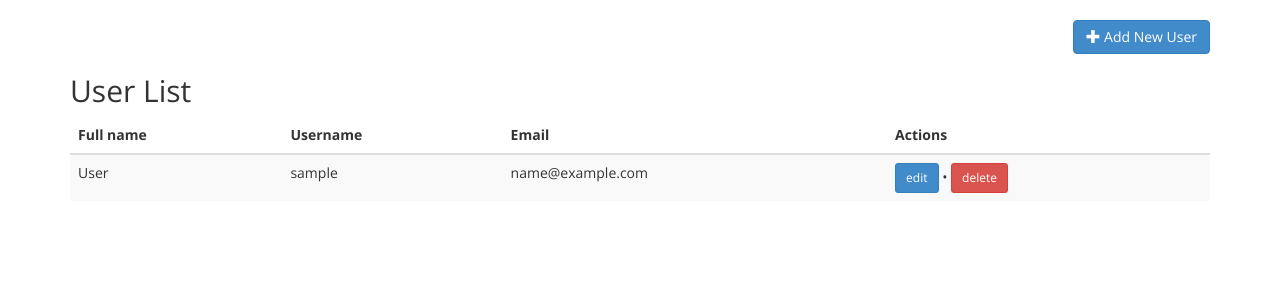
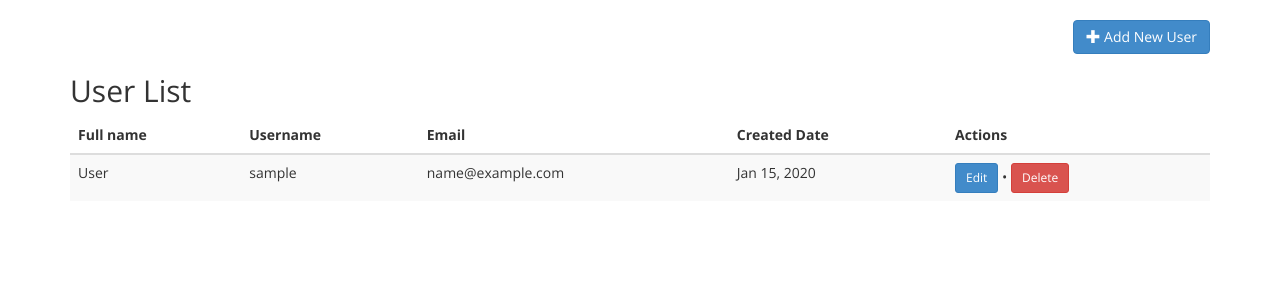
Before and after one commit to MilindaS/buycom, a PHP site: page /storeadmin/user_list.php in a window 1280 px wide. Shown: the part 52-352 px from the top of the page. Run offline with PHP 8.4, Linux system fonts and the light colour scheme; a user stored in the database is signed in; tables that the repository leaves empty or names only in its code hold one stand-in row (values such as "Sample post"); a stand-in replaces the project's code that opens the database connection; some libraries are stand-ins or nearby versions.

Commit message:
Added user add edit delete

```diff
--- a/storeadmin/user_list.php
+++ b/storeadmin/user_list.php
@@ -10,7 +10,14 @@ if (!isset($_SESSION["manager"])) {
 include "../storescripts/connect_to_mysql.php";
 
 
+if (isset($_GET['deleteid'])) {
 
+	$id = $_GET['deleteid'];
+	$sql = mysqli_query($link,"DELETE FROM user WHERE id='$id'") or die (mysqli_error());
+
+	header("location: user_list.php");
+
+}
 
 
 ?>
@@ -50,15 +57,10 @@ include "../storescripts/connect_to_mysql.php";
 						<th>Full name</th>
 						<th>Username</th>
 						<th>Email</th>
+						<th>Created Date</th>
 						<th>Actions</th>
 					</tr>
 				</thead>
-
-
-
-
-
-
 				<tbody>
 					<?php
 					$sql = mysqli_query($link,"SELECT * FROM user ORDER BY date_created DESC");
@@ -75,10 +77,12 @@ include "../storescripts/connect_to_mysql.php";
 								<td><?php echo $fullname;?></td>
 								<td><?php echo $username;?></td>
 								<td><?php echo $email;?></td>
+								<td><?php echo $date_created;?></td>
+
 								<td>
-									<a href='user_edit.php?pid=<?php echo $id;?>'class='btn btn-primary btn-sm'>edit</a>
+									<a href='user_edit.php?uid=<?php echo $id;?>'class='btn btn-primary btn-sm'>Edit</a>
 									&bull;
-									<a href='user_list.php?deleteid=<?php echo $id;?>' class='btn btn-danger btn-sm'>delete</a>
+									<a onclick="confirmDel(<?php echo $id;?>);" class='btn btn-danger btn-sm'>Delete</a>
 								</td>
 							</tr>
 							<?php
@@ -103,7 +107,16 @@ include "../storescripts/connect_to_mysql.php";
 
 </body>
 
- <!--<script src="https://ajax.googleapis.com/ajax/libs/jquery/1.11.1/jquery.min.js"></script>
+ <script src="https://ajax.googleapis.com/ajax/libs/jquery/1.11.1/jquery.min.js"></script>
     <!-- Include all compiled plugins (below), or include individual files as needed -->
     <!--<script src="js/bootstrap.min.js"></script>-->
 </html>
+
+
+<script>
+	function confirmDel(e){
+		if(confirm("Are you sure want to delete this user")){
+			window.location.href = 'user_list.php?deleteid='+e;
+		}
+	}
+</script>
```
